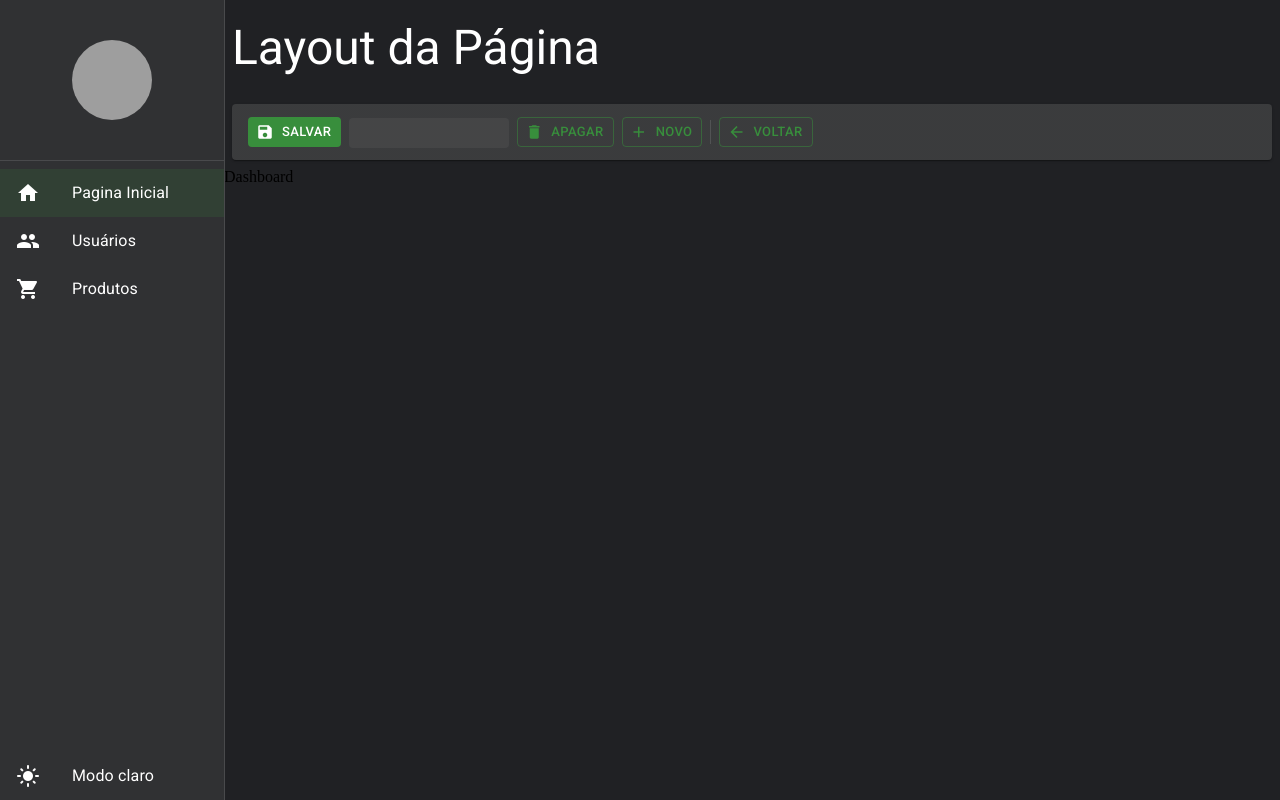
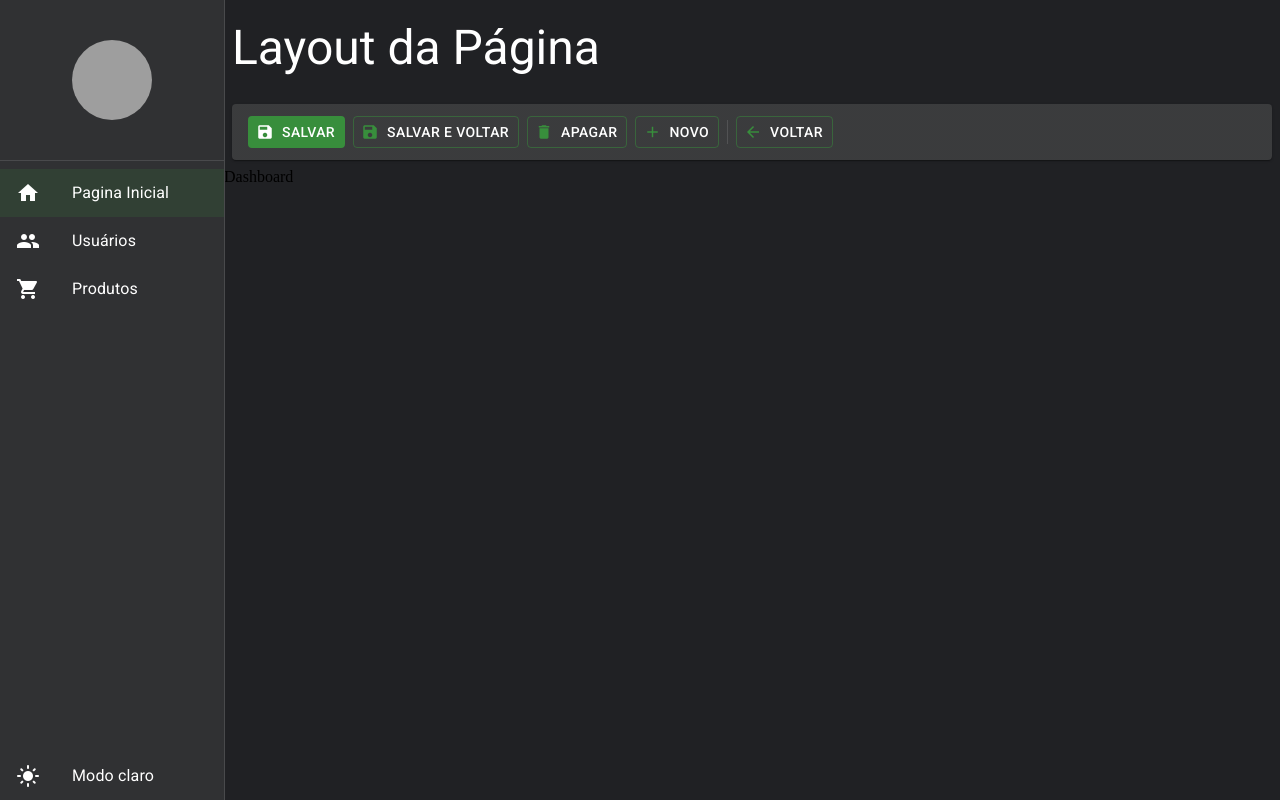
Before and after one commit to DaksonC/crud-react-materialui-typescript, a React (Vite) app: page /pagina-inicial in a window 1280 px wide. Built offline with nearby package versions, Linux system fonts and the light colour scheme; grey boxes are pictures that could not be loaded.

Commit message:
feat: configura responsividade dos botões

```diff
--- a/src/pages/dashboard/Dashboard.tsx
+++ b/src/pages/dashboard/Dashboard.tsx
@@ -9,7 +9,6 @@ export const Dashboard = () => {
         (
           <FerramentasDeDetalhes
             mostrarBotaoSalvarEVoltar
-            mostrarBotaoSalvarEVoltarCarregando
           />
         )
       }
--- a/src/shared/components/ferramentas-de-detalhes/FerramentasDeDetalhes.tsx
+++ b/src/shared/components/ferramentas-de-detalhes/FerramentasDeDetalhes.tsx
@@ -1,4 +1,15 @@
-import { Box, Button, Divider, Icon, Paper, useTheme, Skeleton } from "@mui/material";
+import {
+  Box,
+  Button,
+  Divider,
+  Icon,
+  Paper,
+  useTheme,
+  Skeleton,
+  Typography,
+  useMediaQuery,
+  Theme
+  } from "@mui/material";
 
 interface IFerramentasDeDetalhesProps {
   textoBotaoNovo?: string;
@@ -44,6 +55,8 @@ export const FerramentasDeDetalhes = ({
   aoClocarNoBotaoSalvarEVoltar,
 }: IFerramentasDeDetalhesProps) => {
 
+  const smDown = useMediaQuery((theme: Theme) => theme.breakpoints.down('sm'));
+
   const theme = useTheme();
 
   return (
@@ -68,12 +81,19 @@ export const FerramentasDeDetalhes = ({
           disableElevation
           startIcon={<Icon>save</Icon>}
           onClick={aoClocarNoBotaoSalvar}
-        >Salvar</Button>
+        >
+          <Typography
+            variant='button'
+            whiteSpace='nowrap'
+            textOverflow='ellipsis'
+            overflow='hidden'
+          >Salvar</Typography>
+        </Button>
       )}
-      {mostrarBotaoSalvarEVoltarCarregando && (
+      {(mostrarBotaoSalvarEVoltarCarregando && !smDown) && (
         <Skeleton width={160} height={50}/>
       )}
-      {(mostrarBotaoSalvarEVoltar && !mostrarBotaoSalvarEVoltarCarregando) && (
+      {(mostrarBotaoSalvarEVoltar && !mostrarBotaoSalvarEVoltarCarregando && !smDown) && (
         <Button
           variant='outlined'
           color='primary'
@@ -81,7 +101,14 @@ export const FerramentasDeDetalhes = ({
           disableElevation
           startIcon={<Icon>save</Icon>}
           onClick={aoClocarNoBotaoSalvarEVoltar}
-        >Salvar e Voltar</Button>
+        >
+          <Typography
+            variant='button'
+            whiteSpace='nowrap'
+            textOverflow='ellipsis'
+            overflow='hidden'
+          >Salvar e Voltar</Typography>
+        </Button>
       )}
       {mostrarBotaoApagarCarregando && (
         <Skeleton width={100} height={50}/>
@@ -94,7 +121,14 @@ export const FerramentasDeDetalhes = ({
           disableElevation
           startIcon={<Icon>delete</Icon>}
           onClick={aoClocarNoBotaoApagar}
-        >Apagar</Button>
+        >
+          <Typography
+            variant='button'
+            whiteSpace='nowrap'
+            textOverflow='ellipsis'
+            overflow='hidden'
+          >Apagar</Typography>
+        </Button>
       )}
       {mostrarBotaoNovoCarregando && (
         <Skeleton width={100} height={50}/>
@@ -107,17 +141,29 @@ export const FerramentasDeDetalhes = ({
           disableElevation
           startIcon={<Icon>add</Icon>}
           onClick={aoClocarNoBotaoNovo}
-        >{textoBotaoNovo}</Button>
+        >
+          <Typography
+            variant='button'
+            whiteSpace='nowrap'
+            textOverflow='ellipsis'
+            overflow='hidden'
+          >{textoBotaoNovo}</Typography>
+        </Button>
       )}
-      <Divider
-        orientation='vertical'
-        flexItem
-        variant='middle'
-      />
-      {mostrarBotaoVoltarCarregando && (
+      {
+        ((mostrarBotaoVoltar && !smDown)
+          ? <Divider
+              orientation='vertical'
+              flexItem
+              variant='middle'
+            />
+          : null
+        )
+      }
+      {(mostrarBotaoVoltarCarregando && !smDown) && (
         <Skeleton width={100} height={50}/>
       )}
-      {(mostrarBotaoVoltar && !mostrarBotaoVoltarCarregando) && (
+      {(mostrarBotaoVoltar && !mostrarBotaoVoltarCarregando && !smDown) && (
         <Button
           variant='outlined'
           color='primary'
@@ -125,7 +171,14 @@ export const FerramentasDeDetalhes = ({
           disableElevation
           startIcon={<Icon>arrow_back</Icon>}
           onClick={aoClocarNoBotaoVoltar}
-        >voltar</Button>
+        >
+          <Typography
+            variant='button'
+            whiteSpace='nowrap'
+            textOverflow='ellipsis'
+            overflow='hidden'
+          >Voltar</Typography>
+        </Button>
       )}
     </Box>
   );
```
